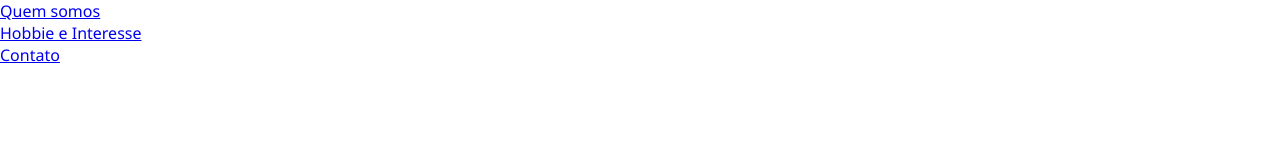
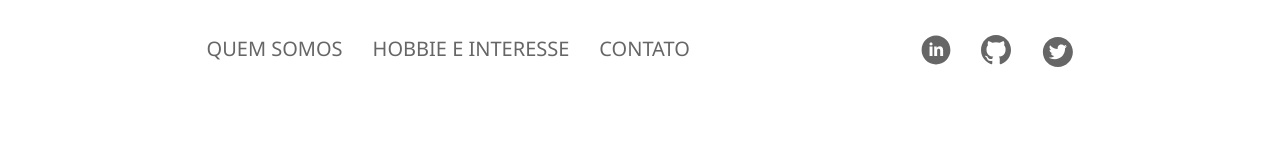
Before and after one commit to reynatojunior/trabalhoModulo, a plain HTML site: page index.html in a window 1280 px wide. Drawn offline with Linux system fonts and the light colour scheme.

Commit message:
commit header

```diff
--- a/assets/css/reset.css
+++ b/assets/css/reset.css
@@ -3,4 +3,5 @@
     padding: 0;
     box-sizing: border-box;
     font-family:'Segoe UI', Tahoma, Geneva, Verdana, sans-serif;
+    background: white;
 }
--- a/assets/css/style.css
+++ b/assets/css/style.css
@@ -0,0 +1,27 @@
+.menu {
+  display: flex;
+  width: 100%;
+  justify-content: space-evenly;
+  padding-top: 25px;
+}
+.menu-itens {
+  display: flex;
+  justify-content: flex-start;
+  padding: 10px;
+  font-size: 20px;
+  list-style: none;
+}
+.menu-itens a {
+    text-transform: uppercase;
+  margin: 0 15px;
+  text-decoration: none;
+  color: #666666;
+}
+.menu-social{
+    display: flex;
+    padding: 10px;
+    max-height: 20px;
+}
+.menu-social a{
+    margin: 0 15px;
+}
--- a/index.html
+++ b/index.html
@@ -1,37 +1,42 @@
 <!DOCTYPE html>
 <html lang="pt-br">
   <head>
-    <meta charset="UTF-8">
-    <meta name="viewport" content="width=device-width, initial-scale=1.0">
+    <meta charset="UTF-8" />
+    <meta name="viewport" content="width=device-width, initial-scale=1.0" />
     <title>Trabalho de Modulo</title>
-    <link rel="stylesheet" href="./assets/css/reset.css">
-    <link rel="stylesheet" href="./assets/css/style.css">
+    <link rel="stylesheet" href="./assets/css/reset.css" />
+    <link rel="stylesheet" href="./assets/css/style.css" />
   </head>
   <body>
     <header>
-        <nav>
-            <ul>
+      <div class="menu">
+        <div class="menu-itens">
             <a href="#quemSomos">
-                    <li>
-                        Quem somos
-                    </li>
+                <li>Quem somos</li>
             </a>
             <a href="#hobbieInteresse">
-                    <li>
-                        Hobbie e Interesse
-                    </li>
+                <li>Hobbie e Interesse</li>
             </a>
             <a href="#contato">
-                    <li>
-                        Contato
-                    </li>
+                <li>Contato</li>
             </a>
-            </ul>
-        </nav>
+        </div>
+        <div class="menu-social">
+            <a href="#">
+            <img src="./assets/img/linkedin.svg" alt="Icone Linkedin"/>
+         </a>
+          <a href="#"">
+            <img src="./assets/img/github.svg" alt="Icone Github" />
+          </a>
+          <a href="#">
+          <img src="./assets/img/twitter.svg" alt="Icone twitter" />
+          </a>
+        </div>
+        </div>
+      </div>
     </header>
     <main>
 
     </main>
-
   </body>
 </html>
```
Also changed, not shown: assets/img/github.svg (added), assets/img/linkedin.svg (added), assets/img/photo.jpg (added), assets/img/twitter.svg (added). Lines whose indentation alone changed are shown as unchanged.
